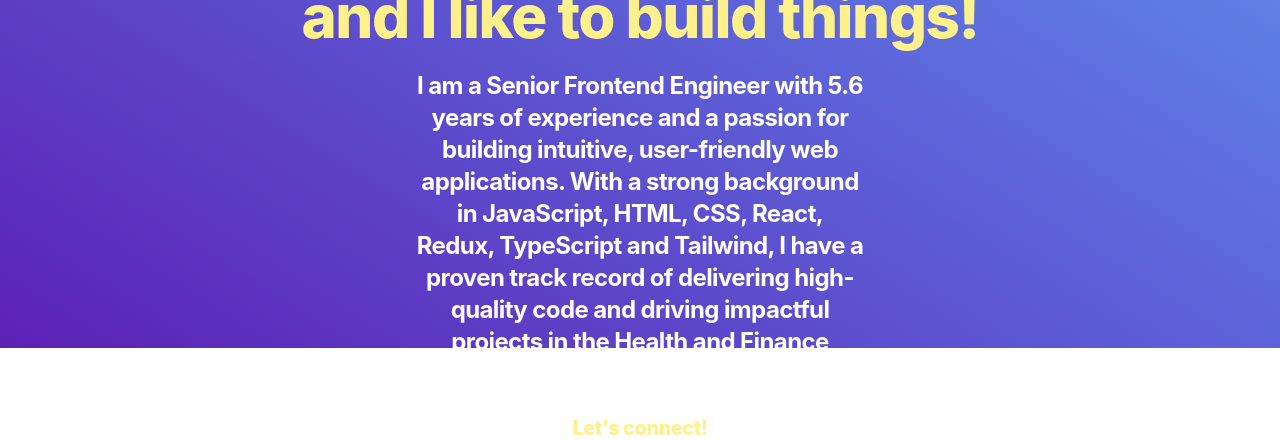
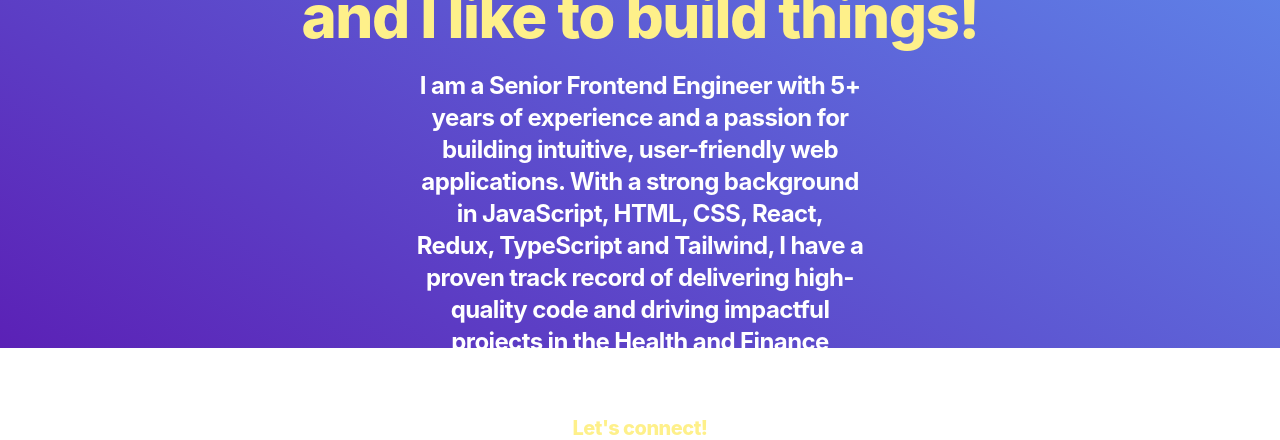
Before and after one commit to aliisjafri/portfolio, a React (Vite) app: page / in a window 1280 px wide. Shown: the part 452-892 px from the top of the page. Built offline with nearby package versions, Linux system fonts and the light colour scheme.

Commit message:
update formatting for year

```diff
--- a/src/About/index.tsx
+++ b/src/About/index.tsx
@@ -1,12 +1,20 @@
 import ProfileLinks from './ProfileLinks'
 
-const calculateExperience = (): number => {
+const calculateExperience = (): string => {
   const startDate = new Date(2018, 0, 1)
   const now = new Date()
   const experienceInMilliseconds = now.getTime() - startDate.getTime()
-  const experienceInYears =
-    experienceInMilliseconds / (1000 * 60 * 60 * 24 * 365)
-  return Math.round(experienceInYears * 10) / 10
+  let experienceInYears = experienceInMilliseconds / (1000 * 60 * 60 * 24 * 365)
+  experienceInYears = Math.round(experienceInYears * 10) / 10
+
+  const integerPart = Math.floor(experienceInYears)
+  const decimalPart = experienceInYears - integerPart
+
+  if (decimalPart >= 0.2) {
+    return `${integerPart}+`
+  } else {
+    return `${integerPart}`
+  }
 }
 
 const yearsOfExperience = calculateExperience() || '5+'
```
